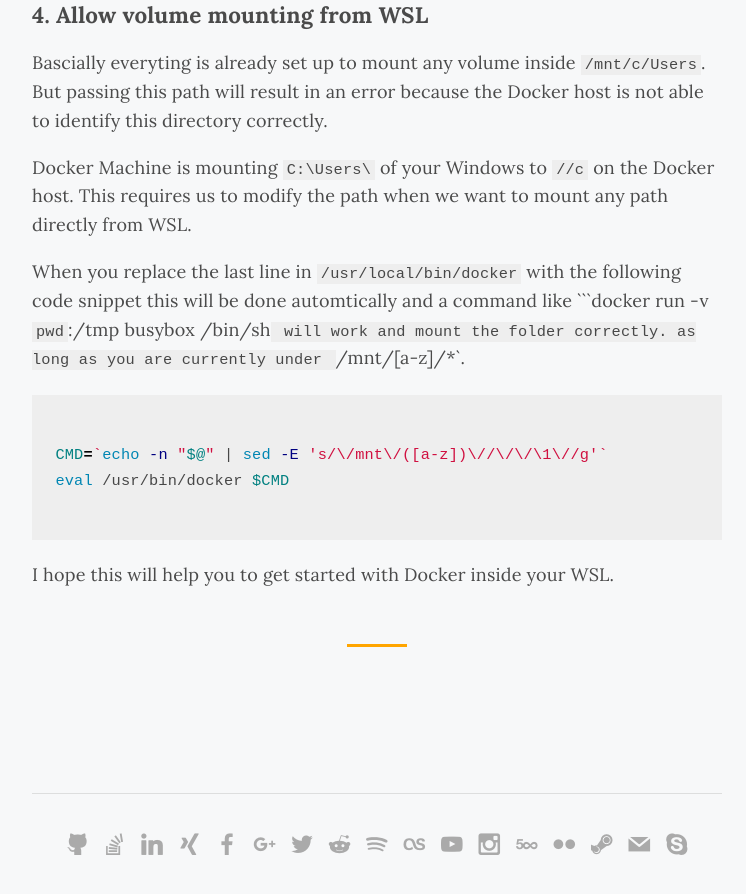
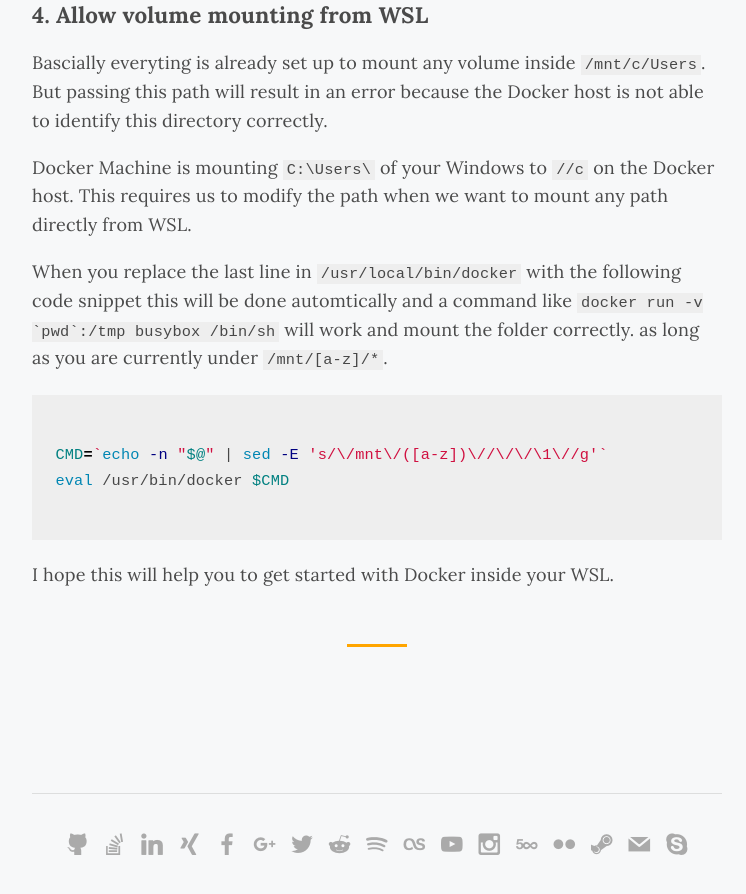
Before and after one commit to foxylion/foxylion.github.io, a Jekyll site: the page built from jekyll/blog/_posts/2017-01-18-run-docker-from-wsl.md, in a window 1280 px wide and 900 px high, scrolled down 1606 px. Shown: the top 894 px of the window, without its empty margins (263-1009 px from the left). Built offline with Jekyll 4.4.1, drawn with Linux system fonts in a browser that asks for light colours; comment, search, counter and statistics services are not loaded.

````diff
--- a/jekyll/blog/_posts/2017-01-18-run-docker-from-wsl.md
+++ b/jekyll/blog/_posts/2017-01-18-run-docker-from-wsl.md
@@ -59,7 +59,7 @@ Docker Machine is mounting `C:\Users\` of your Windows to `//c` on the Docker ho
 when we want to mount any path directly from WSL.
 
 When you replace the last line in `/usr/local/bin/docker` with the following code snippet this will be done automtically
-and a command like ```docker run -v `pwd`:/tmp busybox /bin/sh` will work and mount the folder correctly. as long as you
+and a command like ```docker run -v `pwd`:/tmp busybox /bin/sh``` will work and mount the folder correctly. as long as you
 are currently under `/mnt/[a-z]/*`.
 
 ```bash
````
